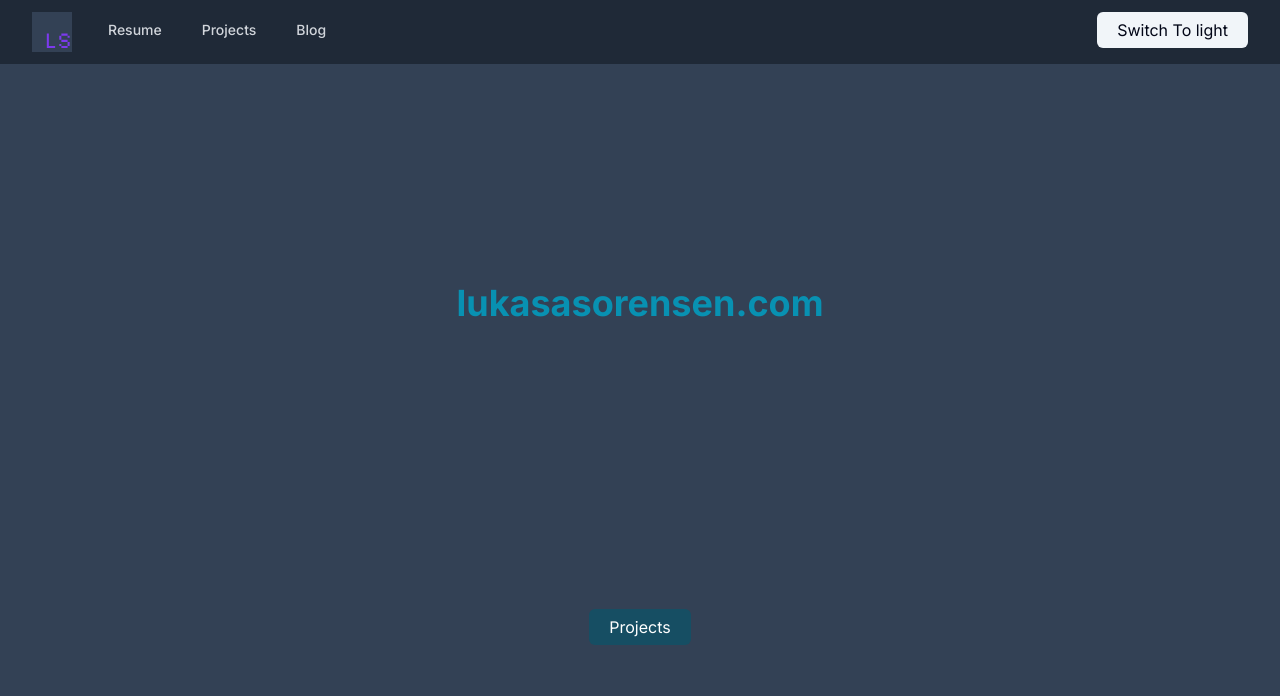
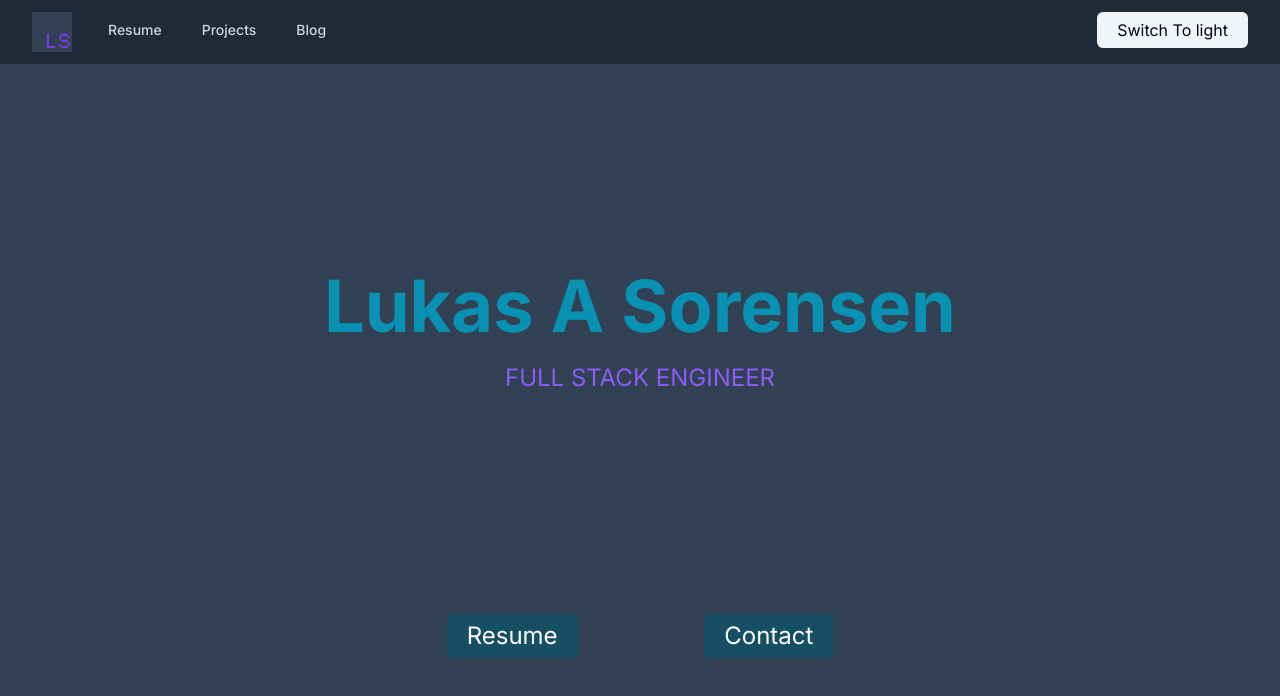
Before and after one commit to lukasasorensen/portfolio, a Next.js app: page / in a window 1280 px wide. Shown: the top 696 px of the page. Built offline with nearby package versions, Linux system fonts and the light colour scheme.

Commit message:
redo home page

```diff
--- a/src/app/page.tsx
+++ b/src/app/page.tsx
@@ -8,19 +8,15 @@ export default function Home() {
   const { twColorClasses } = useThemeContext();
 
   return (
-    <main
-      className={`flex min-h-screen flex-col items-center justify-around ${twColorClasses.BG_PRIMARY} p-24`}
-    >
-      <h1
-        className={`mb-10 text-center text-4xl font-bold ${twColorClasses.TEXT_SECONDARY}`}
-      >
-        lukasasorensen.com
-      </h1>
-      <ThemedButton
-        text="Projects"
-        color="primary"
-        onClick={() => router.push("/projects")}
-      />
+    <main className={`flex min-h-screen flex-col items-center justify-around ${twColorClasses.BG_PRIMARY} p-24`}>
+      <div className="text-center">
+        <h1 className={`mb-5 text-center text-7xl font-bold ${twColorClasses.TEXT_SECONDARY}`}>Lukas A Sorensen</h1>
+        <h2 className={`text-2xl uppercase ${twColorClasses.TEXT_TERTIARY}`}>Full Stack Engineer</h2>
+      </div>
+      <div className="flex justify-evenly w-full max-w-screen-sm">
+        <ThemedButton color="primary" className="text-2xl" text="Resume" color="primary" onClick={() => router.push("/resume")} />
+        <ThemedButton color="secondary" className="text-2xl" text="Contact" color="primary" onClick={() => router.push("/contact")} />
+      </div>
     </main>
   );
 }
```
